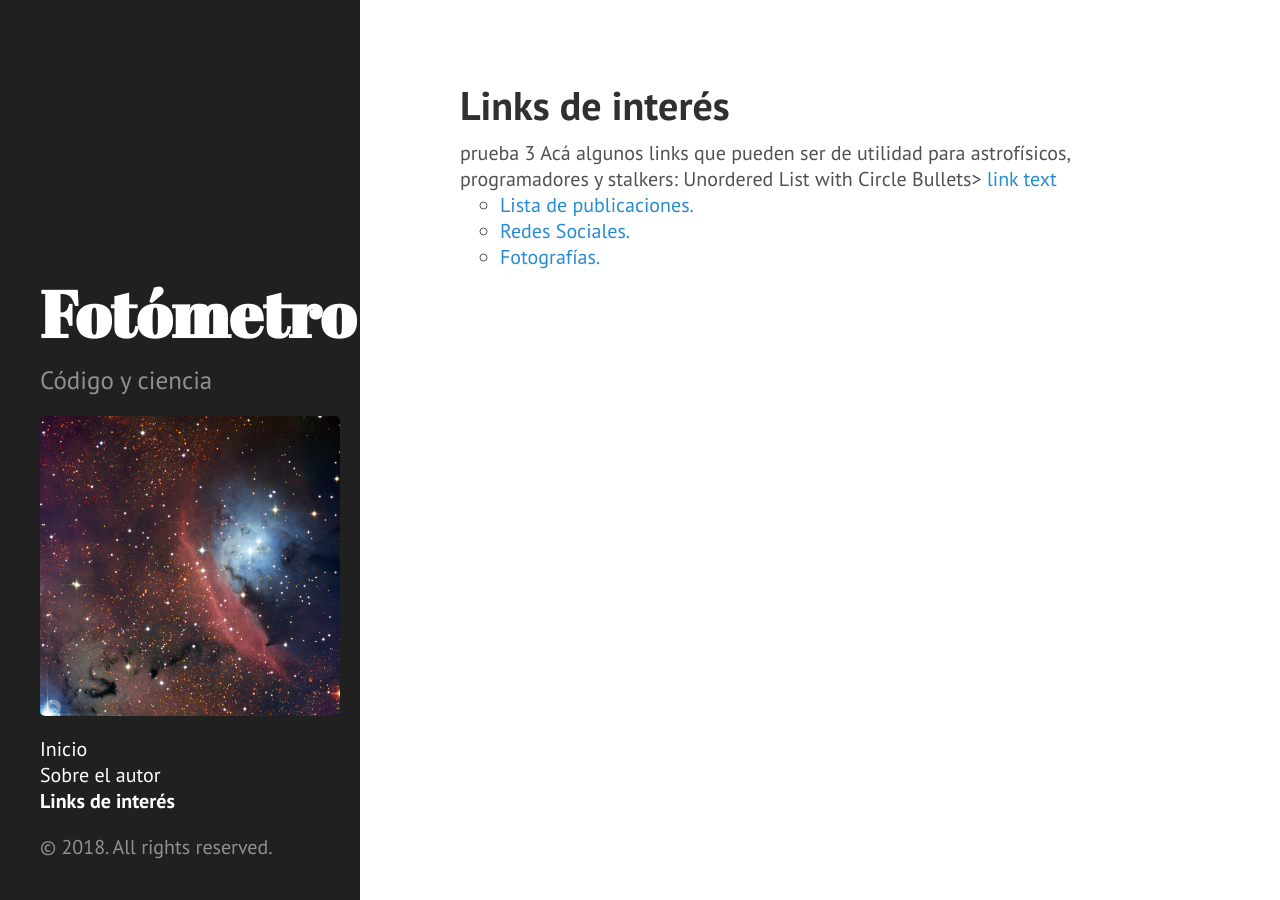
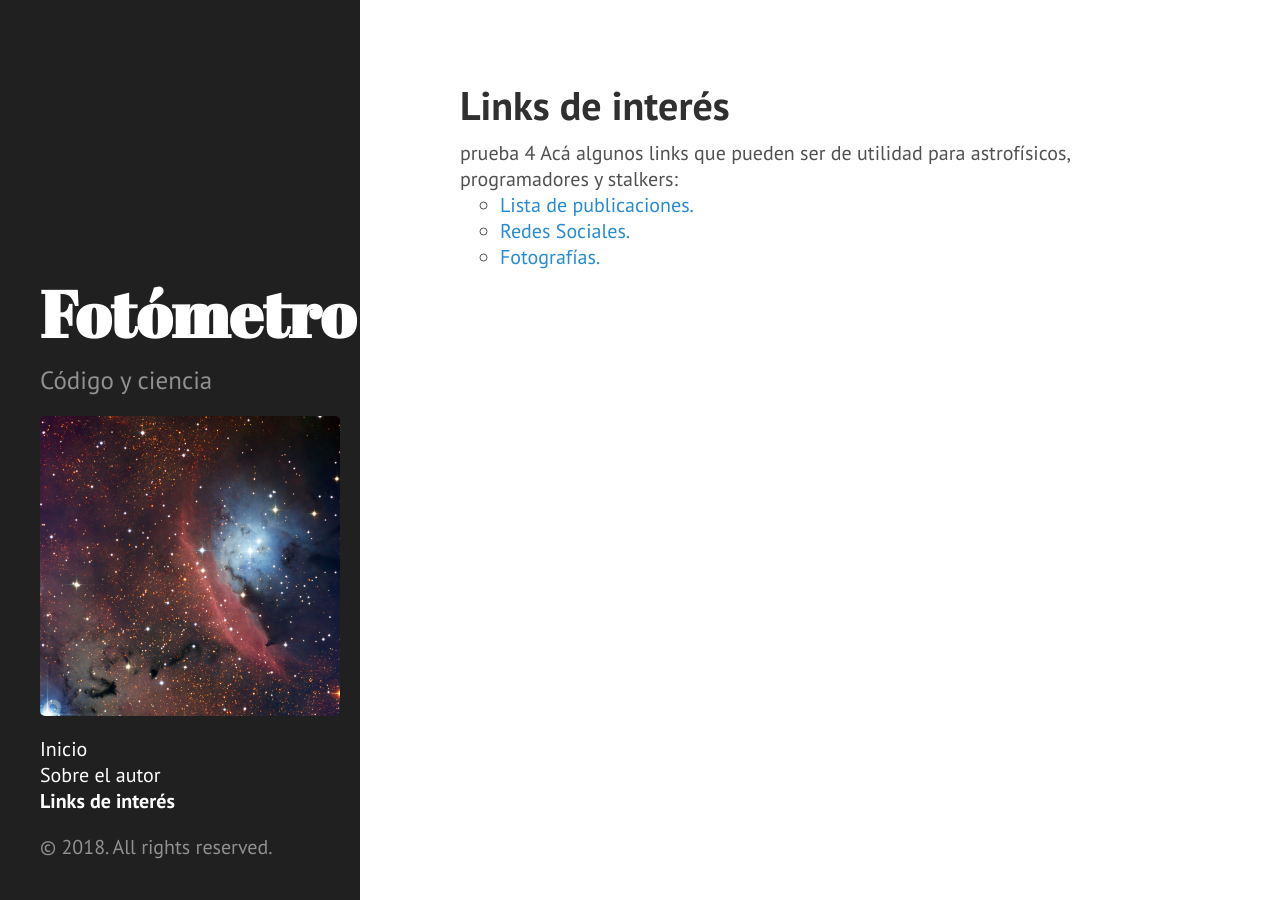
Before and after one commit to nicomedinap/nicomedinap.github.io, a Jekyll site: the page built from links.html, in a window 1280 px wide. Built offline with Jekyll 4.4.1, drawn with Linux system fonts in a browser that asks for light colours.

Commit message:
Update links.html

```diff
--- a/links.html
+++ b/links.html
@@ -2,7 +2,7 @@
 layout: page
 title: Links de interés
 ---
-prueba 3
+prueba 4
 
 Acá algunos links que pueden ser de utilidad para astrofísicos, programadores y stalkers:
 
@@ -10,15 +10,10 @@
 <html>
 <body>
 
-<!<h2>Unordered List with Circle Bullets</h2>>
-
-<a href="url">link text</a>
-
-
 <ul style="list-style-type:circle">
-  <li><a href="https://arxiv.org/">Lista de publicaciones.</a> </li>
-  <li><a href="https://twitter.com/nicomedinap">Redes Sociales.</a> </li>
-  <li><a href="http://www.flickr.com/photos/73337761@N06/">Fotografías.</a> </li>
+  <li><a href="https://arxiv.org/" target="_blank" >Lista de publicaciones.</a> </li>
+  <li><a href="https://twitter.com/nicomedinap" target="_blank" >Redes Sociales.</a> </li>
+  <li><a href="http://www.flickr.com/photos/73337761@N06/" target="_blank" >Fotografías.</a> </li>
 </ul>
 
 </body>
```
